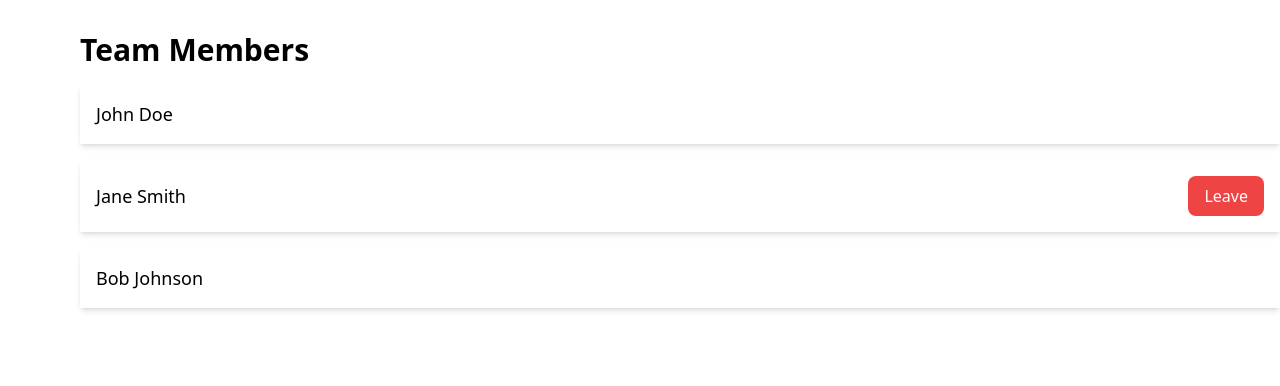
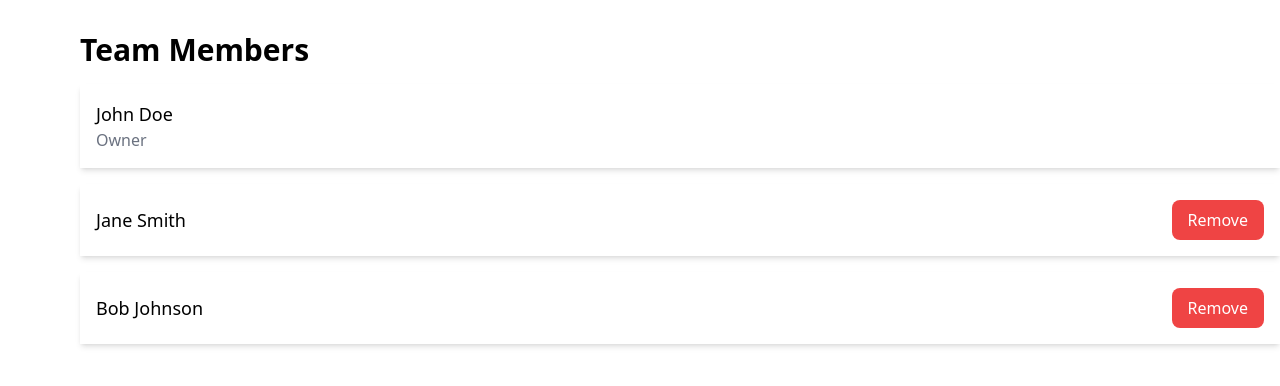
Before and after one commit to ConnectiveMinds/connectiveMind-frontend, a React (Vite) app: page /Home/team-members in a window 1280 px wide. Shown: the top 386 px of the page. Built offline with nearby package versions, Linux system fonts and the light colour scheme.

Commit message:
minor UI fixes

```diff
--- a/src/Components/Cards/group_member_card.tsx
+++ b/src/Components/Cards/group_member_card.tsx
@@ -74,7 +74,7 @@
 
           </>
         )}
-        {(loggedInUserId === id)&& (
+        {(loggedInUserId === id && ownerId !== loggedInUserId)&& (
           <>
             <button
               onClick={handleRemoveClick}
--- a/src/features/GroupPages/TeamMembers.tsx
+++ b/src/features/GroupPages/TeamMembers.tsx
@@ -15,7 +15,7 @@
   ]);
 
 
-  const loggedInUserId = "2";
+  const loggedInUserId = "1";
 
 
   const handleRemoveClick = (memberId: string) => {
--- a/src/features/HomePage/components/chatsection.tsx
+++ b/src/features/HomePage/components/chatsection.tsx
@@ -39,12 +39,12 @@
   }, [socket]);
 
   return (
-    <div className="ml-8 mr-8">
+    <div className="ml-4 mr-4">
       <h1 className=" h-[17px] pb-10 text-black text-[22px] font-bold font-['Inter']">
         Chat
       </h1>
       <div className="relative">
-        <div className="p-3 box-content mt-auto h-[800px] w-[1000px] rounded-lg bg-gray-400 overflow-y-scroll">
+        <div className="p-3 box-content mt-auto h-[60vh] w-[120vh] rounded-lg bg-gray-400 overflow-y-scroll">
           {messagelist.map((message) => {
             let issender = false;
             message.senderId?._id === currentUser
--- a/src/features/HomePage/pages/HomePage.tsx
+++ b/src/features/HomePage/pages/HomePage.tsx
@@ -52,8 +52,8 @@
         <SideBar groups={mygrouplist}></SideBar>
         <VerticalDivider />
         {/* <ChatSection projectId="656f1f4e68d8461d93396425" /> */}
-        <TeamMembersPage groupID={"1"} ownerID={"1"}/>
-        {/* <RecommendedProjects projects={allideaslist} /> */}
+        {/* <TeamMembersPage groupID={"1"} ownerID={"1"}/> */}
+        <RecommendedProjects projects={allideaslist} />
         <Events></Events>
       </div>
       <Review />
```
